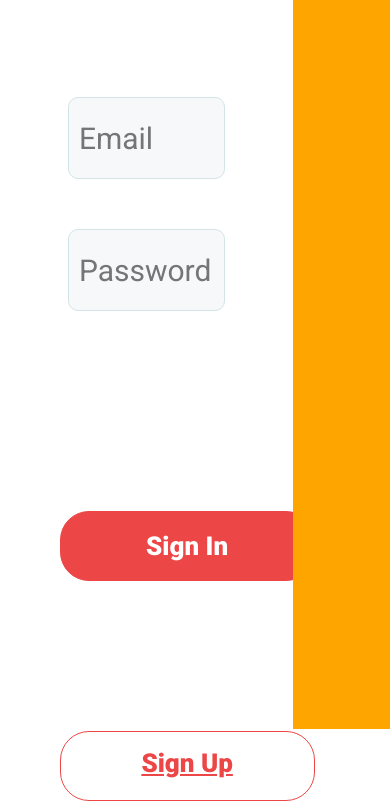
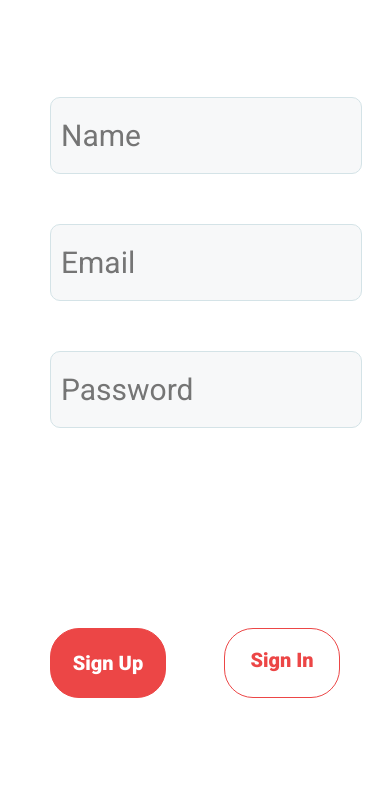
Before and after one commit to AkifObaidi/ShopEasy, a plain HTML site: page template/signup.html in a window 390 px wide. Shown: the part 115-916 px from the top of the page. After the commit the page ends 844 px from the top, so only its background shows below. Drawn offline with Linux system fonts and the light colour scheme.

Commit message:
Created Login Responsive And Created SignUp Page with responsive

```diff
--- a/style/style.css
+++ b/style/style.css
@@ -63,15 +63,55 @@
     vertical-align: middle;
     box-sizing: border-box;
     padding: 10px;
-    margin: 0px 5%;
+    margin: 0px 1%;
     margin-top: 150px;
+    text-decoration: none;
 
 }
+
 .red{
     background: #EC4646;
     color: #FFFFFF;
 }
+
 .white{
     background: none;
     color: #EC4646;
 }
+@media(max-width:1200px){
+    .signin-body{
+        grid-template-columns: 90% 10%;
+    }
+}
+@media(max-width:1200px){
+    .signin-body{
+        grid-template-columns: 100% 0%;
+    }
+
+    .input-best{
+        width: 100%;
+        height: 55px;
+
+    }
+
+    .red{
+        float: left;
+    }
+
+    .white{
+        background: none;
+        color: #EC4646;
+        float: right;
+
+    }
+
+    .cta{
+        margin: 0px 0%;
+        margin-top: 150px;
+        width:40%;
+        height: 10px;
+        height: 70px;
+        font-size: 20px;
+
+    }
+}
--- a/login.html
+++ b/template/signup.html
@@ -4,22 +4,22 @@
     <meta charset="UTF-8">
     <meta http-equiv="X-UA-Compatible" content="IE=edge">
     <meta name="viewport" content="width=device-width, initial-scale=1.0">
-    <title>Sign In</title>
-    <link rel="styleSheet" href="./style/style.css" />
+    <title>Create Acount</title>
+    <link rel="styleSheet" href="../style/style.css" />
 </head>
 <body class="signin-body">
     <div class="form-container">
         <h1 class="title">
-            Login
+            Create Acount
         </h1>
         <form method="POST" action="#" class="form-login">
+            <input class="input-best" placeholder="Name" type="text" name="name" required/>
             <input class="input-best" placeholder="Email" type="email" name="email" required/>
             <input class="input-best" placeholder="Password" type="password" name="password" required/>
             <br>
-            <button class="cta red" type="submit">Sign In</button>
-            <a href="./signup.html" class="cta white" type="nothing">Sign Up</a>
+            <button class="cta red" type="submit">Sign Up</button>
+            <a href="./login.html" class="cta white" type="nothing">Sign In</a>
         </form>
-
     </div>
     <div class="image-container"></div>
 </body>
```
Also changed, not shown: template/login.html (added, +25 -0 lines).
